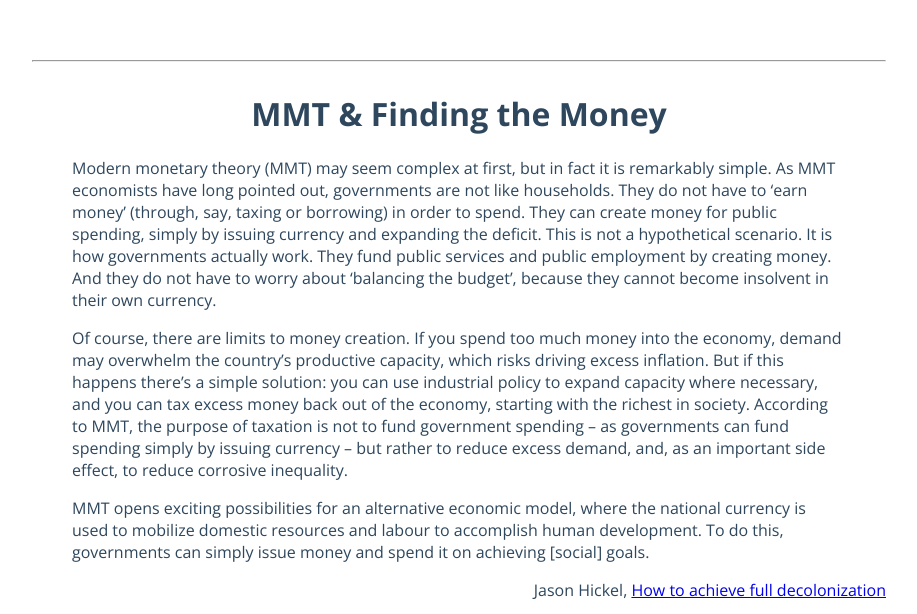
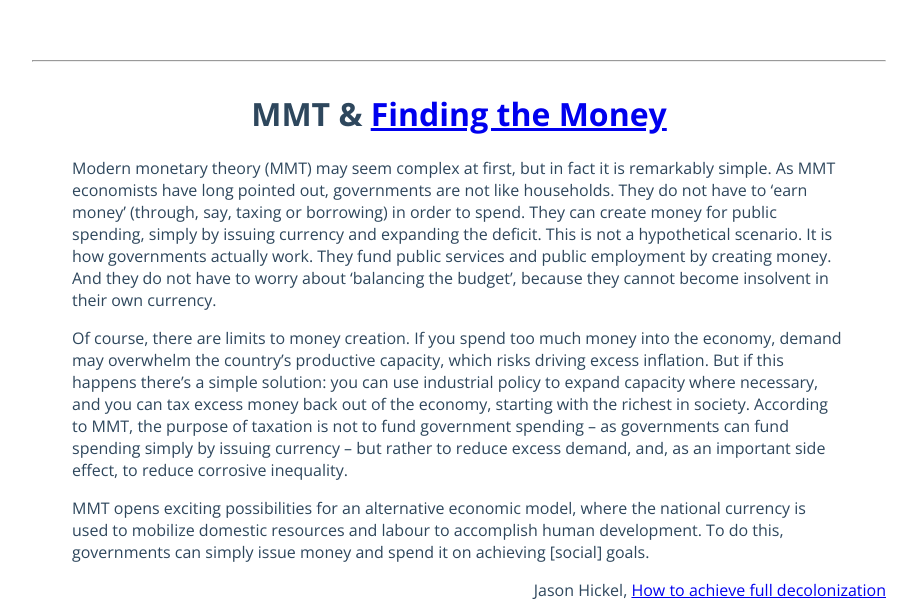
Before and after one commit to karl181883/newcommonwealth, a plain HTML site: page index.html in a window 1280 px wide. Shown: the part 2566-3180 px from the top of the page, without its empty margins (181-1098 px from the left). Drawn offline with nearby package versions, Linux system fonts and the light colour scheme.

Commit message:
Add files via upload

```diff
--- a/index.html
+++ b/index.html
@@ -60,7 +60,7 @@
                 <iframe src="https://docs.google.com/spreadsheets/d/e/2PACX-1vR93VA6V5MUxwxtPeB2wysS2CUoqgZLqbNH4P6i9O_uw--nE70IZSLBnbcF1e-iA4pgDqSYYM3Zf5vD/pubhtml?widget=true&amp;headers=false" frameborder="0" width="700" height="640" allowfullscreen="true" mozallowfullscreen="true" webkitallowfullscreen="true"></iframe>
             </div>
         <hr>
-            <h1>MMT & Finding the Money</h1>
+            <h1>MMT & <a href="https://findingmoneyfilm.com" target="_blank">Finding the Money</a></h1>
             <blockquote>
                 <p>Modern monetary theory (MMT) may seem complex at first, but in fact it is remarkably simple. As MMT economists have long pointed out, governments are not like households. They do not have to ‘earn money’ (through, say, taxing or borrowing) in order to spend. They can create money for public spending, simply by issuing currency and expanding the deficit. This is not a hypothetical scenario. It is how governments actually work. They fund public services and public employment by creating money. And they do not have to worry about ‘balancing the budget’, because they cannot become insolvent in their own currency.</p>
                 <p>Of course, there are limits to money creation. If you spend too much money into the economy, demand may overwhelm the country’s productive capacity, which risks driving excess inflation. But if this happens there’s a simple solution: you can use industrial policy to expand capacity where necessary, and you can tax excess money back out of the economy, starting with the richest in society. According to MMT, the purpose of taxation is not to fund government spending – as governments can fund spending simply by issuing currency – but rather to reduce excess demand, and, as an important side effect, to reduce corrosive inequality.</p>
```
